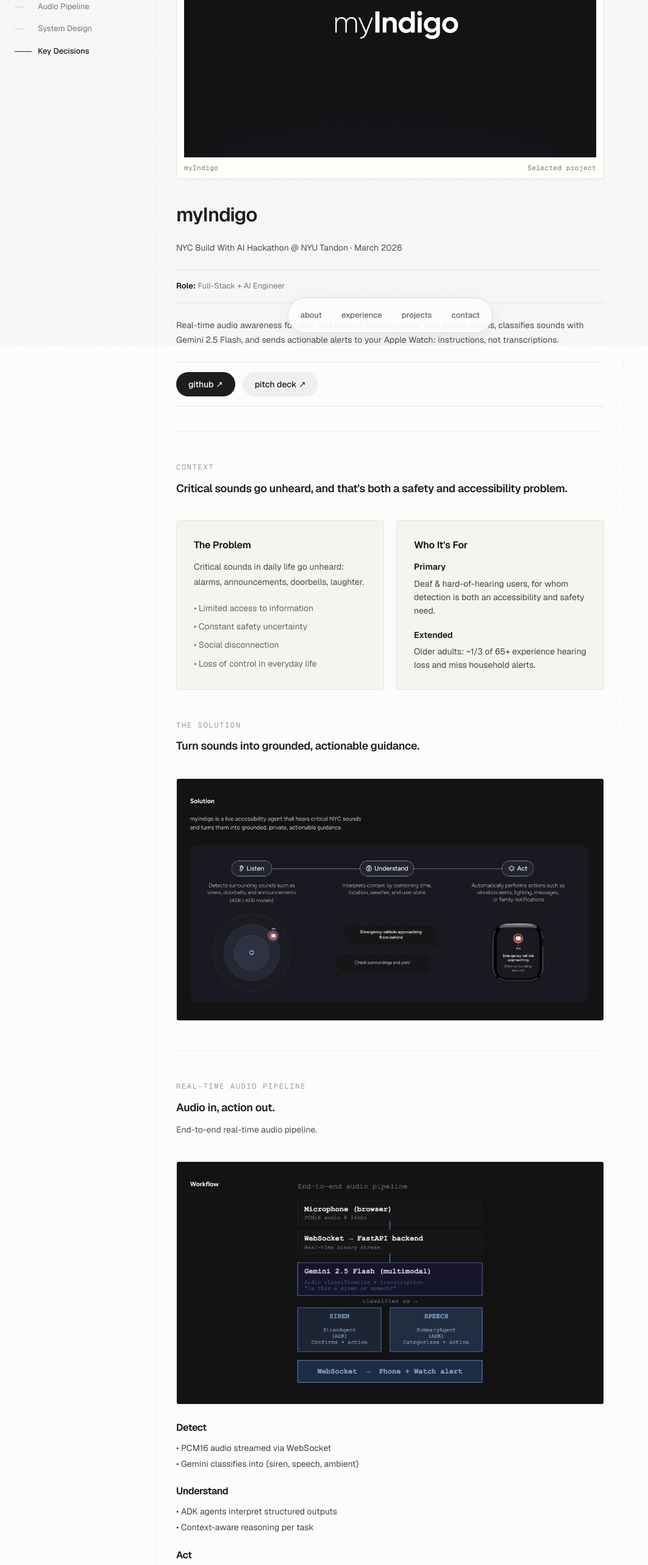
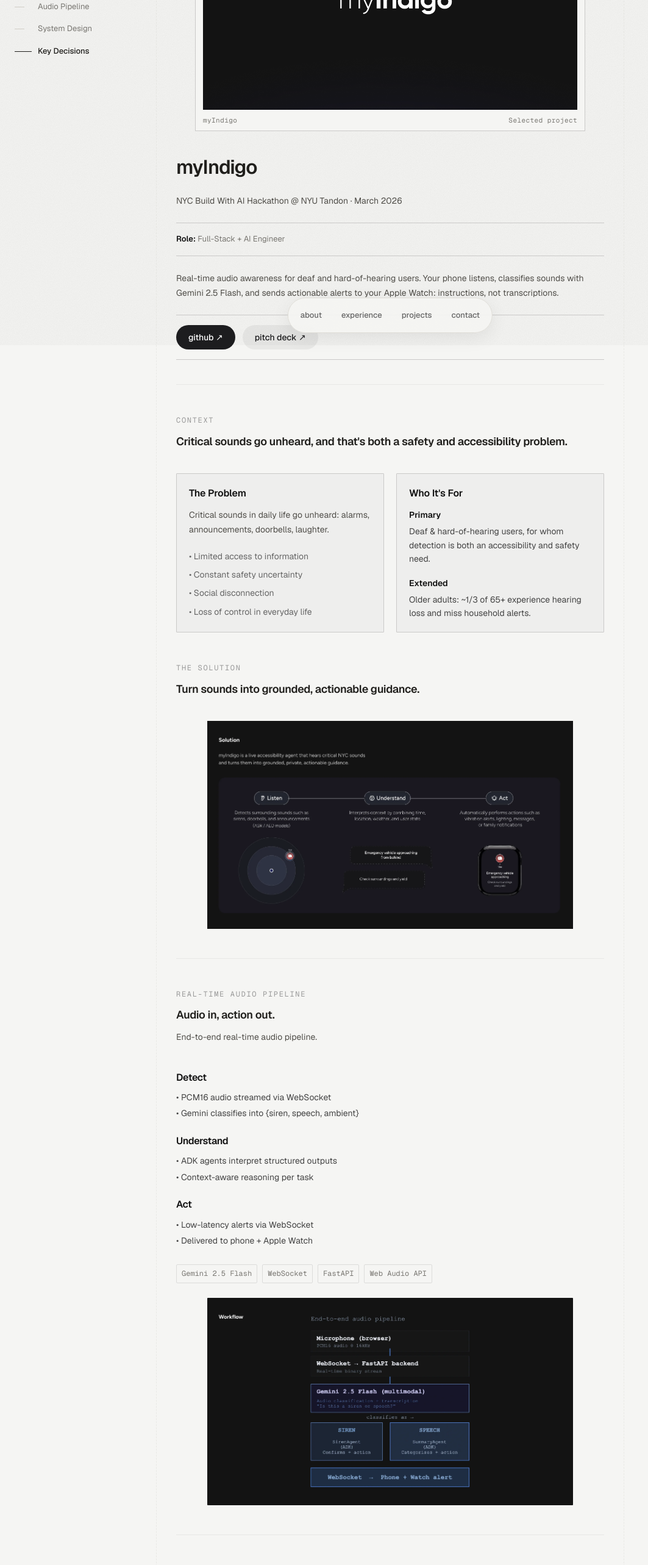
Before and after one commit to yunLeia/personal_website_leiayun, a React (Vite) app: page /work/indigo in a window 1280 px wide. Shown: the part 234-2800 px from the top of the page at 61% size, without its empty margins (0-1063 px from the left). Built offline with nearby package versions, Linux system fonts and the light colour scheme; a web font is replaced by a local one.

Commit message:
Use neutral gray surfaces and place section images after content

```diff
--- a/src/index.css
+++ b/src/index.css
@@ -20,11 +20,11 @@
 
 /* Editorial portfolio: shared ink, paper, rhythm, and motion. */
 .portfolio-page {
-  --paper: #fcfcfb;
+  --paper: #f5f5f3;
   --ink: #201f1c;
   --copy: #504e49;
   --muted: #797772;
-  --rule: #e5e4e0;
+  --rule: #cac9c8;
   --swift: cubic-bezier(.2,.8,.2,1);
   --spring: cubic-bezier(.34,1.56,.64,1);
   position: relative;
@@ -49,7 +49,7 @@
 .portrait-frame { width: 240px; height: 240px; margin-bottom: 8px; }
 .portrait-frame canvas { max-width: 100%; height: auto !important; }
 .resume-link { display: inline-flex; align-items: center; justify-content: center; gap: 8px; min-height: 40px; padding: 6px 18px; border: .5px solid #d9d7d1; border-radius: 4px; box-shadow: 0 1px 2px #201f1c06; transition: transform 300ms var(--spring), background 150ms; }
-.resume-link:hover { transform: translateY(-2px); background: #f3f2ee; }
+.resume-link:hover { transform: translateY(-2px); background: #eeeeed; }
 .linkedin-link { color: var(--muted); padding: 2px 8px; }
 .external-arrow { display: inline-block; margin-left: 4px; font-size: 12px; color: var(--muted); transition: transform 150ms var(--swift); }
 a:hover .external-arrow { transform: translate(1px,-1px); }
@@ -108,7 +108,7 @@
 .footer-tree li::before { content: ''; position: absolute; width: 10px; left: 0; top: 15px; border-top: .5px solid var(--rule); }
 .footer-tree a { transition: color 150ms; overflow-wrap: anywhere; }
 .footer-tree a:hover { color: var(--ink); }
-.portfolio-dock { position: fixed; z-index: 40; bottom: max(20px, env(safe-area-inset-bottom)); left: 50%; transform: translateX(-50%); display: flex; align-items: center; gap: 4px; padding: 6px; border-radius: 999px; background: #fcfcfbe8; box-shadow: 0 0 0 1px #dedcd680, 0 8px 30px #00000014; }
+.portfolio-dock { position: fixed; z-index: 40; bottom: max(20px, env(safe-area-inset-bottom)); left: 50%; transform: translateX(-50%); display: flex; align-items: center; gap: 4px; padding: 6px; border-radius: 999px; background: #f5f5f3ef; box-shadow: 0 0 0 1px #dedcd680, 0 8px 30px #00000014; }
 .portfolio-dock button { width: 44px; height: 44px; }
 .portfolio-dock svg { width: 18px; height: 18px; }
 .portfolio-dock button:focus-visible > span { opacity: 1; }
@@ -136,8 +136,8 @@
 .case-study-content p { color: var(--copy); font-size: 14px; font-weight: 400; line-height: 1.72; }
 .case-study-content [style*="Lora"] { font-family: 'Geist', sans-serif !important; letter-spacing: -.025em; }
 .case-study-content .rounded-2xl { border-radius: 4px; }
-.case-study-content .bg-black\/\[0\.03\] { background: #f5f4f0; border: .5px solid var(--rule); }
-.case-study-content .bg-\[\#F0F3F7\] { background: #f5f4f0; }
+.case-study-content .bg-black\/\[0\.03\] { background: #eeeeed; border: .5px solid var(--rule); }
+.case-study-content .bg-\[\#F0F3F7\] { background: #eeeeed; }
 .case-study-content .grid-cols-4 { grid-template-columns: repeat(2,minmax(0,1fr)); }
 .case-study-content .grid-cols-3 { grid-template-columns: 1fr; }
 .case-study-content .md\:flex-row, .case-study-content .md\:flex-row-reverse { flex-direction: column; align-items: stretch; gap: 24px; }
@@ -145,13 +145,13 @@
 .case-study-content .text-\[11px\] { font-size: 12px; }
 .case-study-content .text-\[40px\], .case-study-content .sm\:text-\[52px\] { font-size: 36px; }
 .case-study-content [data-outline]:focus { outline: none; }
-.case-cover { margin: 0 0 40px; padding: 12px 12px 8px; border: .5px solid var(--rule); background: #fffefb; box-shadow: 0 2px 3px #00000006; }
+.case-cover { margin: 0 0 40px; padding: 12px 12px 8px; border: .5px solid var(--rule); background: #f5f5f3; box-shadow: 0 2px 3px #00000006; }
 .case-cover > img { display: block; width: 100%; aspect-ratio: 16/10; height: auto; object-fit: cover; }
 .case-cover figcaption { display: flex; justify-content: space-between; padding-top: 8px; color: var(--muted); font: 11px/18px 'Geist Mono', monospace; letter-spacing: .04em; }
 .article-outline { position: fixed; z-index: 30; left: max(24px, calc((100vw - 1280px)/2)); top: 56px; width: clamp(180px, calc((100vw - 768px)/2 - 56px), 228px); color: var(--muted); font: 13px/1.45 'Geist',sans-serif; }
 .outline-toolbar { display: flex; align-items: center; gap: 16px; margin-bottom: 24px; }
 .outline-back-icon { display: grid; place-items: center; width: 36px; height: 36px; flex-shrink: 0; border-radius: 50%; transition: background 150ms, color 150ms; }
-.outline-back-icon:hover { background: #efeee9; color: var(--ink); }
+.outline-back-icon:hover { background: #eeeeed; color: var(--ink); }
 .article-outline nav { max-height: calc(100dvh - 180px); overflow-y: auto; scrollbar-width: thin; }
 .article-outline ul { list-style: none; margin: 0; padding: 0; }
 .article-outline li a { display: grid; grid-template-columns: 28px minmax(0,1fr); align-items: start; gap: 10px; padding: 9px 0; transition: color 150ms; }
@@ -180,10 +180,10 @@
   .case-study-content .grid-cols-2 { grid-template-columns: 1fr; }
   .case-cover { padding: 8px; margin-bottom: 28px; }
 }
-.case-study-nav { position: fixed; bottom: max(20px, env(safe-area-inset-bottom)); left: 50%; transform: translateX(-50%); z-index: 40; border: .5px solid #dedcd6; border-radius: 999px; background: #fcfcfbef; box-shadow: 0 8px 30px #00000012; font-family: 'Geist',sans-serif; letter-spacing: normal; }
+.case-study-nav { position: fixed; bottom: max(20px, env(safe-area-inset-bottom)); left: 50%; transform: translateX(-50%); z-index: 40; border: .5px solid #dedcd6; border-radius: 999px; background: #f5f5f3ef; box-shadow: 0 8px 30px #00000012; font-family: 'Geist',sans-serif; letter-spacing: normal; }
 .case-study-nav-items { display: flex; align-items: center; gap: 4px; padding: 6px; }
 .case-study-nav-items > div > a { display: flex; align-items: center; justify-content: center; padding: 8px 14px; min-height: 44px; font-size: 13px; border-radius: 999px; }
-.case-study-nav-items > div > a:hover { background: #efeee9; }
+.case-study-nav-items > div > a:hover { background: #eeeeed; }
 .case-study-nav a:focus-visible { outline: 2px solid #716c5d; outline-offset: 2px; }
 @media (prefers-reduced-motion: reduce) { .detail-reveal { opacity: 1 !important; transform: none !important; } }
 @media (max-width: 600px) {
@@ -211,7 +211,7 @@
 .experience-heading .company-link { position: relative; z-index: 2; }
 .company-link:hover { text-decoration: underline dotted; text-underline-offset: 4px; }
 .experience-open-indicator { position: absolute; right: 0; bottom: 18px; color: var(--muted); opacity: 0; transform: translate(-3px,3px); transition: opacity 150ms, transform 180ms var(--swift); }
-.experience-entry::before, .portfolio-project-row::before { content: ''; position: absolute; inset: 0 -10px; z-index: -1; background: #eeede780; border-radius: 3px; opacity: 0; transition: opacity 180ms var(--swift); }
+.experience-entry::before, .portfolio-project-row::before { content: ''; position: absolute; inset: 0 -10px; z-index: -1; background: #eeeeed; border-radius: 3px; opacity: 0; transition: opacity 180ms var(--swift); }
 .portfolio-project-row { position: relative; isolation: isolate; cursor: pointer; }
 .experience-entry:focus-within::before, .portfolio-project-row:focus-visible::before { opacity: 1; }
 .experience-entry:focus-within .experience-open-indicator { opacity: 1; transform: none; }
@@ -229,3 +229,17 @@
   .project-list > li, .experience-list > li { transition: none; }
   .portfolio-project-row:hover .project-icon-frame, .experience-entry:hover .experience-open-indicator { transform: none; }
 }
+
+/* Neutral paper and inset gray sampled from the supplied reference. */
+.case-study-content .bg-black\/\[0\.03\] { background: #eeeeed; border: .5px solid #cac9c8; border-radius: 1px; box-shadow: none; }
+.case-study-content .bg-black\/\[0\.03\].p-7, .case-study-content .bg-black\/\[0\.03\].px-6 { padding: 20px; }
+.section-with-media { display: flex; flex-direction: column; align-items: stretch; gap: 24px; }
+.section-media { width: 100%; max-width: 600px; margin-inline: auto; }
+.section-media > div { aspect-ratio: auto; background-color: #eeeeed; border-color: #cac9c8; border-radius: 1px; }
+.section-media img { display: block; width: 100%; height: auto; max-height: 420px; object-fit: contain; }
+.case-cover { max-width: 640px; margin-inline: auto; box-shadow: none; }
+.case-cover > img { aspect-ratio: 16/9; }
+@media (max-width: 600px) {
+  .section-with-media { gap: 20px; }
+  .section-media img { max-height: 340px; }
+}
--- a/src/pages/CulineAIDetail.tsx
+++ b/src/pages/CulineAIDetail.tsx
@@ -119,13 +119,8 @@
           <h2 className="text-[26px] max-sm:text-[22px] font-bold text-[#111] tracking-tight leading-[1.2] mb-10">
             Photo in, recipe out.
           </h2>
-          <div className="flex flex-col md:flex-row md:items-start gap-8 md:gap-12">
-            <div className="flex-1 w-full">
-              <div className="w-full rounded-2xl overflow-hidden border border-black/5">
-                <img src="/images/culinai-upload.webp" alt="CulinAI upload interface" loading="lazy" decoding="async" className="w-full h-auto block" />
-              </div>
-            </div>
-            <div className="flex-1">
+          <div className="section-with-media">
+<div className="flex-1">
               <div className="flex flex-col gap-5">
                 {FLOW_STEPS.map((step) => (
                   <div key={step.label}>
@@ -141,7 +136,12 @@
                 <ToolPill>JavaScript</ToolPill>
               </div>
             </div>
-          </div>
+<div className="section-media">
+              <div className="w-full rounded-2xl overflow-hidden border border-black/5">
+                <img src="/images/culinai-upload.webp" alt="CulinAI upload interface" loading="lazy" decoding="async" className="w-full h-auto block" />
+              </div>
+            </div>
+</div>
         </Reveal>
 
         <div className="h-px bg-black/5 mb-16" />
--- a/src/pages/GatherollDetail.tsx
+++ b/src/pages/GatherollDetail.tsx
@@ -61,7 +61,7 @@
   const [errored, setErrored] = useState(false);
 
   return (
-    <div className="mb-6">
+    <div className="section-media mt-6">
       <div className={`w-full aspect-video overflow-hidden ${CARD} flex items-center justify-center`}>
         {!errored ? (
           <img
@@ -133,7 +133,6 @@
           </h2>
           <p className="text-[15px] font-normal text-[#444] leading-[1.7] mb-6">{OVERVIEW.subtext}</p>
 
-          <DemoMedia />
 
           <div className="flex gap-3">
             <a
@@ -153,6 +152,7 @@
               live demo &#8599;
             </a>
           </div>
+          <DemoMedia />
         </div>
 
         <div className="h-px bg-black/5 mb-16" />
--- a/src/pages/IndigoDetail.tsx
+++ b/src/pages/IndigoDetail.tsx
@@ -138,7 +138,7 @@
           <h2 className="text-[26px] max-sm:text-[22px] font-bold text-[#111] tracking-tight leading-[1.2] mb-10">
             Turn sounds into grounded, actionable guidance.
           </h2>
-          <div className="w-full rounded-2xl overflow-hidden border border-black/5">
+          <div className="section-media overflow-hidden">
             <img src="/images/indigo-solution.webp" alt="Solution: Listen, Understand, Act" loading="lazy" decoding="async" className="w-full h-auto block" />
           </div>
         </Reveal>
@@ -156,13 +156,8 @@
           <p className="text-[16px] max-sm:text-[15px] font-normal text-[#666] leading-[1.5] mb-10">
             End-to-end real-time audio pipeline.
           </p>
-          <div className="flex flex-col md:flex-row md:items-start gap-8 md:gap-12">
-            <div className="flex-1 w-full">
-              <div className="w-full rounded-2xl overflow-hidden border border-black/5">
-                <img src="/images/indigo-pipeline.webp" alt="End-to-end audio pipeline" loading="lazy" decoding="async" className="w-full h-auto block" />
-              </div>
-            </div>
-            <div className="flex-1">
+          <div className="section-with-media">
+<div className="flex-1">
               <div className="flex flex-col gap-5">
                 {FLOW_STEPS.map((step) => (
                   <div key={step.label}>
@@ -182,7 +177,12 @@
                 <ToolPill>Web Audio API</ToolPill>
               </div>
             </div>
-          </div>
+<div className="section-media">
+              <div className="section-media overflow-hidden">
+                <img src="/images/indigo-pipeline.webp" alt="End-to-end audio pipeline" loading="lazy" decoding="async" className="w-full h-auto block" />
+              </div>
+            </div>
+</div>
         </Reveal>
 
         <div className="h-px bg-black/5 mb-16" />
@@ -198,13 +198,8 @@
           <p className="text-[16px] max-sm:text-[15px] font-normal text-[#666] leading-[1.5] mb-10">
             Orchestrated via agents.
           </p>
-          <div className="flex flex-col md:flex-row-reverse md:items-start gap-8 md:gap-12">
-            <div className="flex-1 w-full">
-              <div className="w-full rounded-2xl overflow-hidden border border-black/5">
-                <img src="/images/indigo-gemini-roles.webp" alt="Gemini used in three roles" loading="lazy" decoding="async" className="w-full h-auto block" />
-              </div>
-            </div>
-            <div className="flex-1">
+          <div className="section-with-media">
+<div className="flex-1">
               <div className="flex flex-col gap-5">
                 <div>
                   <div className="text-[16px] font-semibold text-[#111] tracking-tight mb-2">Gemini 2.5 Flash is used across</div>
@@ -229,7 +224,12 @@
                 <ToolPill>Python</ToolPill>
               </div>
             </div>
-          </div>
+<div className="section-media">
+              <div className="section-media overflow-hidden">
+                <img src="/images/indigo-gemini-roles.webp" alt="Gemini used in three roles" loading="lazy" decoding="async" className="w-full h-auto block" />
+              </div>
+            </div>
+</div>
         </Reveal>
 
         <div className="h-px bg-black/5 mb-16" />
--- a/src/pages/ParachuteDetail.tsx
+++ b/src/pages/ParachuteDetail.tsx
@@ -69,23 +69,11 @@
             What I Built
           </h2>
           <div className="space-y-24 max-sm:space-y-16">
-            {WORK_ITEMS.map((item, i) => {
-              const reversed = i % 2 !== 0;
+            {WORK_ITEMS.map((item) => {
               return (
                 <Reveal key={item.title}>
-                  <div className={`flex flex-col ${reversed ? 'md:flex-row-reverse' : 'md:flex-row'} items-center gap-10 md:gap-14`}>
-                    <div className="w-full md:flex-[2]">
-                      <div className="w-full aspect-[16/10] rounded-2xl overflow-hidden border border-black/5 bg-[#F0F3F7]">
-                        {item.image ? (
-                          <img src={item.image} alt={item.title} loading="lazy" decoding="async" className="w-full h-full object-contain" />
-                        ) : (
-                          <div className="w-full h-full flex items-center justify-center">
-                            <span className="text-black/20 text-[13px]">screenshot</span>
-                          </div>
-                        )}
-                      </div>
-                    </div>
-                    <div className="md:flex-[3]">
+                  <div className="section-with-media">
+<div className="md:flex-[3]">
                       <p className="text-[13px] font-medium text-[#666]">
                         {item.num} &middot; {item.meta}
                       </p>
@@ -97,7 +85,18 @@
                         {item.tools.map((t) => <ToolPill key={t}>{t}</ToolPill>)}
                       </div>
                     </div>
-                  </div>
+<div className="section-media">
+                      <div className="w-full aspect-[16/10] rounded-2xl overflow-hidden border border-black/5 bg-[#F0F3F7]">
+                        {item.image ? (
+                          <img src={item.image} alt={item.title} loading="lazy" decoding="async" className="w-full h-full object-contain" />
+                        ) : (
+                          <div className="w-full h-full flex items-center justify-center">
+                            <span className="text-black/20 text-[13px]">screenshot</span>
+                          </div>
+                        )}
+                      </div>
+                    </div>
+</div>
                 </Reveal>
               );
             })}
--- a/src/pages/PlanfitDetail.tsx
+++ b/src/pages/PlanfitDetail.tsx
@@ -6,41 +6,15 @@
 
 // ─── Project block (Work-page style) ────────────────────────────
 
-function ProjectBlock({ project, index, onReadMore }: {
+function ProjectBlock({ project, onReadMore }: {
   project: (typeof PLANFIT_PROJECTS)[number];
-  index: number;
   onReadMore: () => void;
 }) {
-  const reversed = index % 2 !== 0;
 
   return (
     <Reveal id={`case-study-${project.slug}`} outline={project.title}>
-      <div className={`flex flex-col ${reversed ? 'md:flex-row-reverse' : 'md:flex-row'} items-center gap-10 md:gap-14`}>
-        {/* Image */}
-        <div className="w-full md:flex-[2]">
-          <div className="w-full aspect-[16/10] rounded-2xl overflow-hidden border border-black/5 bg-[#F0F3F7]">
-            {project.image ? (
-              <img
-                src={project.image}
-                alt={project.title}
-                loading="lazy"
-                decoding="async"
-                className="w-full h-full object-contain"
-                style={{
-                  transform: project.imageZoom ? `scale(${project.imageZoom})` : undefined,
-                  filter: 'blur(2.5px)',
-                }}
-              />
-            ) : (
-              <div className="w-full h-full flex items-center justify-center">
-                <span className="text-black/20 text-[13px]">screenshot</span>
-              </div>
-            )}
-          </div>
-        </div>
-
-        {/* Text */}
-        <div className="md:flex-[3]">
+      <div className="section-with-media">
+<div className="md:flex-[3]">
           <p className="text-[13px] font-medium text-[#666]">
             {project.num} &middot; {project.heroMetrics}
           </p>
@@ -68,7 +42,28 @@
             </button>
           </div>
         </div>
-      </div>
+<div className="section-media">
+          <div className="w-full aspect-[16/10] rounded-2xl overflow-hidden border border-black/5 bg-[#F0F3F7]">
+            {project.image ? (
+              <img
+                src={project.image}
+                alt={project.title}
+                loading="lazy"
+                decoding="async"
+                className="w-full h-full object-contain"
+                style={{
+                  transform: project.imageZoom ? `scale(${project.imageZoom})` : undefined,
+                  filter: 'blur(2.5px)',
+                }}
+              />
+            ) : (
+              <div className="w-full h-full flex items-center justify-center">
+                <span className="text-black/20 text-[13px]">screenshot</span>
+              </div>
+            )}
+          </div>
+        </div>
+</div>
     </Reveal>
   );
 }
@@ -110,8 +105,8 @@
             Case Studies
           </h2>
           <div className="space-y-24 max-sm:space-y-16">
-            {PLANFIT_PROJECTS.map((project, i) => (
-              <ProjectBlock key={project.slug} project={project} index={i} onReadMore={() => {
+            {PLANFIT_PROJECTS.map((project) => (
+              <ProjectBlock key={project.slug} project={project} onReadMore={() => {
                 setModalOpen(true);
                 trackCaseStudyClick(project.slug);
               }} />
```
